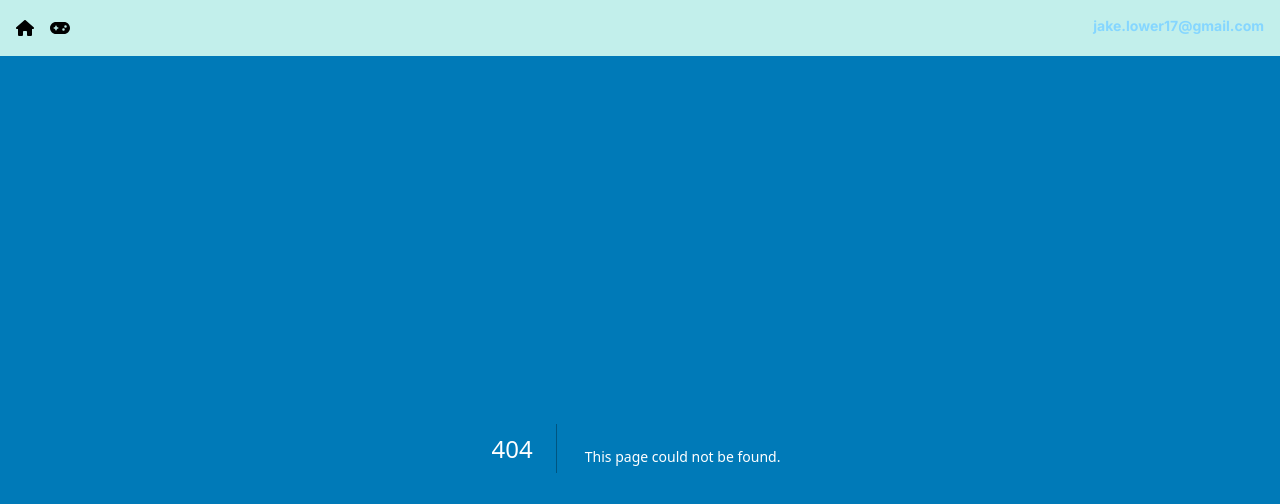
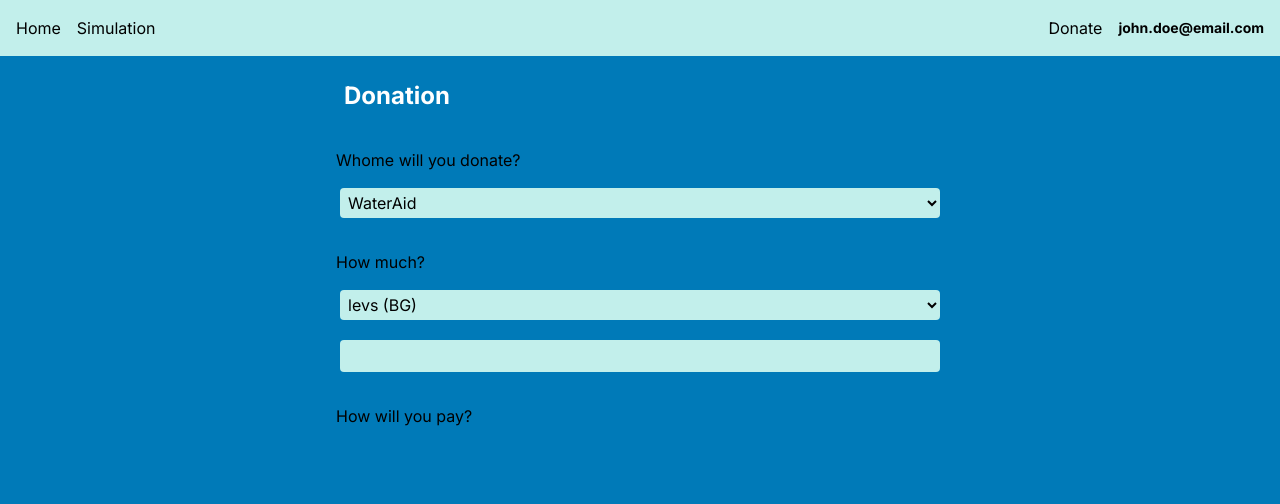
Before and after one commit to fimo3/ocean_cleaning_app, a Next.js app: page /createDonation in a window 1280 px wide. Before the commit this address had no page. Shown: the top 504 px of the page. Built offline with nearby package versions, Linux system fonts and the light colour scheme.

Commit message:
Donations

```diff
--- /dev/null
+++ b/app/(components)/DonationCard.jsx
@@ -0,0 +1,16 @@
+/* eslint-disable jsx-a11y/alt-text */
+import React from "react";
+import Image from "next/image";
+const DonationCard = () => {
+  return (
+    <div>
+      <Image src="@/app/images/img1.png" alt="Hello World" />
+      <h1>Title</h1>
+      <p>Description.......</p>
+      <hr />
+      <button>Donate</button>
+    </div>
+  );
+};
+
+export default DonationCard;
--- /dev/null
+++ b/app/(components)/DonationForm.jsx
@@ -0,0 +1,32 @@
+import React from "react";
+import payMethodsCard from "./payMethodsCard";
+
+const DonationForm = () => {
+  return (
+    <div className="flex justify-center">
+      <form className="flex flex-col gap-3 w-1/2" method="post">
+        <h3>Donation</h3>
+        <label>Whome will you donate?</label>
+        <select name="campaign">
+          <option value="WaterAid">WaterAid</option>
+          <option value="WWF">WWF</option>
+          <option value="4 paws">4 paws</option>
+        </select>
+        <label>How much?</label>
+        <select name="currency">
+          <option value="BG">levs (BG)</option>
+          <option value="US">dolars (US)</option>
+          <option value="SRB">dinars (SRB)</option>
+        </select>
+        <input id="money" name="money" type="number" required={true} />
+        <label>How will you pay?</label>
+        <div>
+          <payMethodsCard />
+          <payMethodsCard />
+        </div>
+      </form>
+    </div>
+  );
+};
+
+export default DonationForm;
--- a/app/(components)/Nav.jsx
+++ b/app/(components)/Nav.jsx
@@ -1,19 +1,14 @@
-import { faGamepad, faHome } from "@fortawesome/free-solid-svg-icons";
 import Link from "next/link";
-import { FontAwesomeIcon } from "@fortawesome/react-fontawesome";
 const Nav = () => {
   return (
     <nav className="flex justify-between bg-secondary p-4">
       <div className="flex items-center space-x-4">
-        <Link href="/">
-          <FontAwesomeIcon icon={faHome} className="icon" />
-        </Link>
-        <Link href="#">
-          <FontAwesomeIcon icon={faGamepad} className="icon" />
-        </Link>
+        <Link href="/">Home</Link>
+        <Link href="#">Simulation</Link>
       </div>
-      <div>
-        <p class="email">jake.lower17@gmail.com</p>
+      <div className="flex items-center space-x-4">
+        <Link href="../../Donation">Donate</Link>
+        <p class="email">john.doe@email.com</p>
       </div>
     </nav>
   );
--- /dev/null
+++ b/app/(components)/payMethodsCard.jsx
@@ -0,0 +1,13 @@
+import Image from "next/image";
+
+const payMethodsCard = () => {
+  return (
+    <div>
+      <h3>Paypal</h3>
+      <hr />
+      <Image src="/images/paypal.png" alt="paypal" />
+    </div>
+  );
+};
+
+export default payMethodsCard;
--- /dev/null
+++ b/app/Donation/page.js
@@ -0,0 +1,12 @@
+import React from "react";
+
+const page = () => {
+  return (
+    <div>
+      <h1>Donations: </h1>
+      <hr className="text-default-text" />
+    </div>
+  );
+};
+
+export default page;
--- /dev/null
+++ b/app/createDonation/page.js
@@ -0,0 +1,11 @@
+import DonationForm from "@/app/(components)/DonationForm";
+
+const Donation = () => {
+  return (
+    <div>
+      <DonationForm />
+    </div>
+  );
+};
+
+export default Donation;
--- a/app/globals.css
+++ b/app/globals.css
@@ -9,8 +9,8 @@ h4,
 p {
   @apply font-bold text-default-text p-2;
 }
-p.email {
-  @apply text-bluey p-0;
+.email {
+  @apply text-black p-0;
 }
 h1 {
   @apply text-4xl;
--- a/app/page.js
+++ b/app/page.js
@@ -3,7 +3,9 @@ import React from "react";
 const Dashboard = () => {
   return (
     <div>
-      <h1 className="text-default-text pb-5 pl-10 pt-10">Dashboard</h1>
+      <h1 className="pb-5 pt-10 justify-center">
+        Welcome to Expanding our horizon
+      </h1>
       <hr className="text-bluey" />
       <p className="p-2">Hello! :)</p>
     </div>
--- a/tailwind.config.js
+++ b/tailwind.config.js
@@ -13,6 +13,7 @@ module.exports = {
       "secondary-hover": "#ECFEE8",
       bluey: "#85D6FF",
       "default-text": "#ffffff",
+      black: "#000000",
     },
   },
   plugins: [],
```
